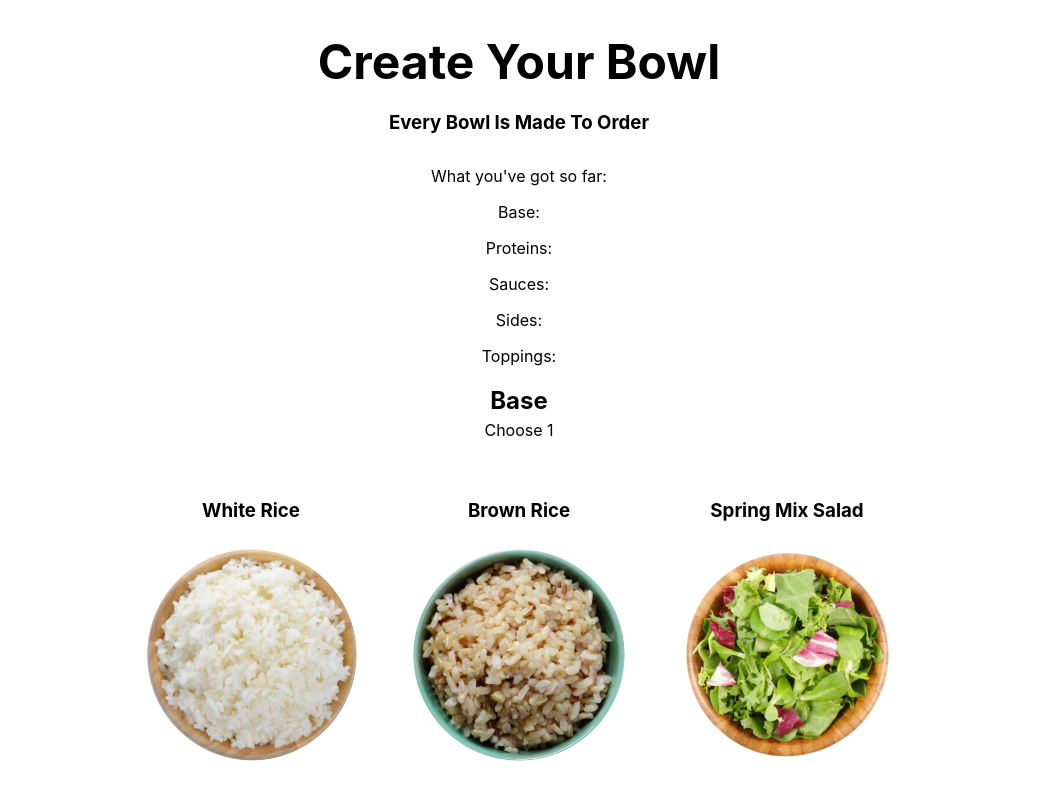
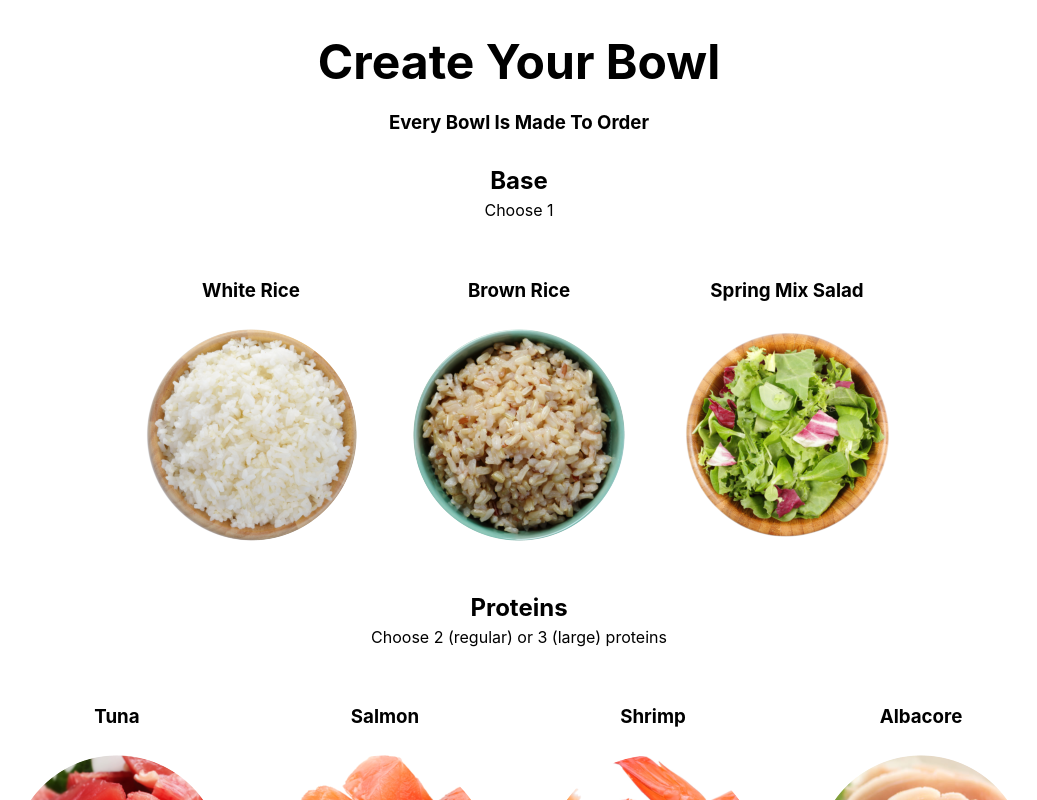
Before and after one commit to billyxuding/PokeSquare, a React (Create React App) app in the folder client/: page /order in a window 1280 px wide. Shown: the top 800 px of the page, without its empty margins (121-1158 px from the left). Built offline with nearby package versions, Linux system fonts and the light colour scheme.

Commit message:
put Menu view in its own route

```diff
--- a/client/src/App.js
+++ b/client/src/App.js
@@ -1,4 +1,5 @@
 import React, { useState } from 'react';
+import { Router } from '@reach/router';
 import './App.css';
 import Menu from './Views/Menu';
 
@@ -13,37 +14,9 @@ function App() {
 
 	return (
 		<>
-			<h1>
-				Create Your Bowl<br />
-				<span className="block subheader1">Every Bowl Is Made To Order</span>
-			</h1>
-			<p>What you've got so far:</p>
-			<p>Base: { order.base }</p>
-			<p>Proteins:</p>
-			<ul>
-				{
-					order.proteins.map((item, i) => <li key={i}>{ item }</li>)
-				}
-			</ul>
-			<p>Sauces:</p>
-			<ul>
-				{
-					order.sauces.map((item, i) => <li key={i}>{ item }</li>)
-				}
-			</ul>
-			<p>Sides:</p>
-			<ul>
-				{
-					order.sides.map((item, i) => <li key={i}>{ item }</li>)
-				}
-			</ul>
-			<p>Toppings:</p>
-			<ul>
-				{
-					order.toppings.map((item, i) => <li key={i}>{ item }</li>)
-				}
-			</ul>
-			<Menu order={ order } setOrder={ setOrder } />
+			<Router>
+				<Menu path="/order" order={ order } setOrder={ setOrder } />
+			</Router>
 		</>
 	);
 }
--- a/client/src/Views/Menu.js
+++ b/client/src/Views/Menu.js
@@ -10,6 +10,10 @@ const Menu = props => {
 
     return (
         <div>
+			<h1>
+				Create Your Bowl<br />
+				<span className="block subheader1">Every Bowl Is Made To Order</span>
+			</h1>
             <h2>
 				Base
 				<span className="block subheader2">Choose 1</span>
```
